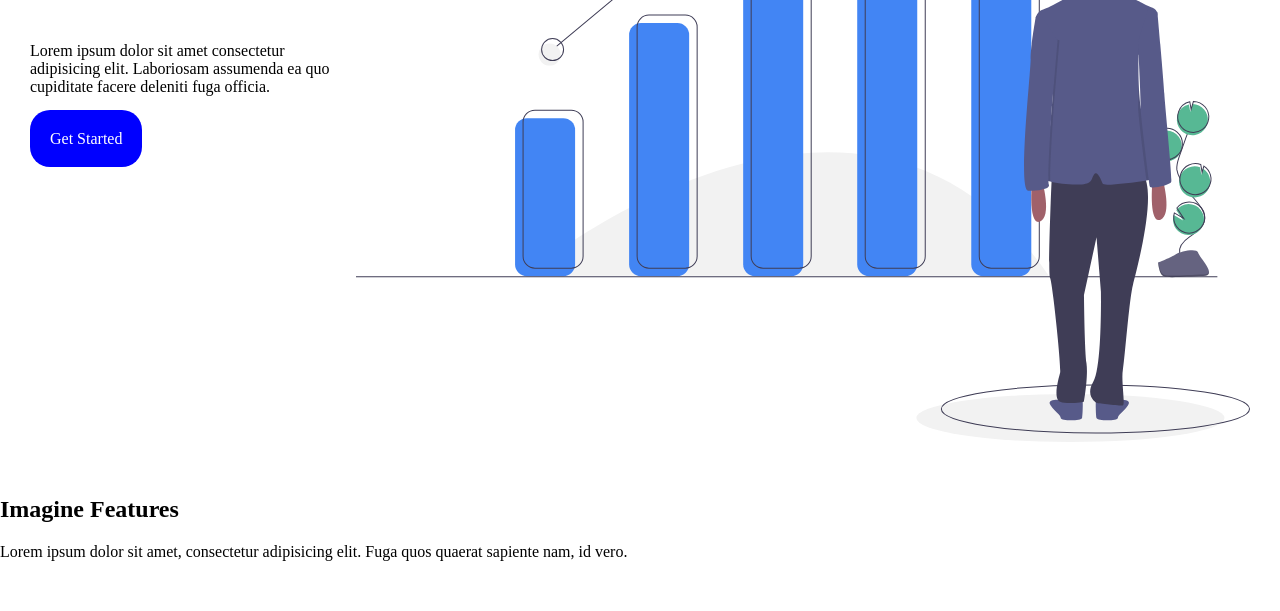
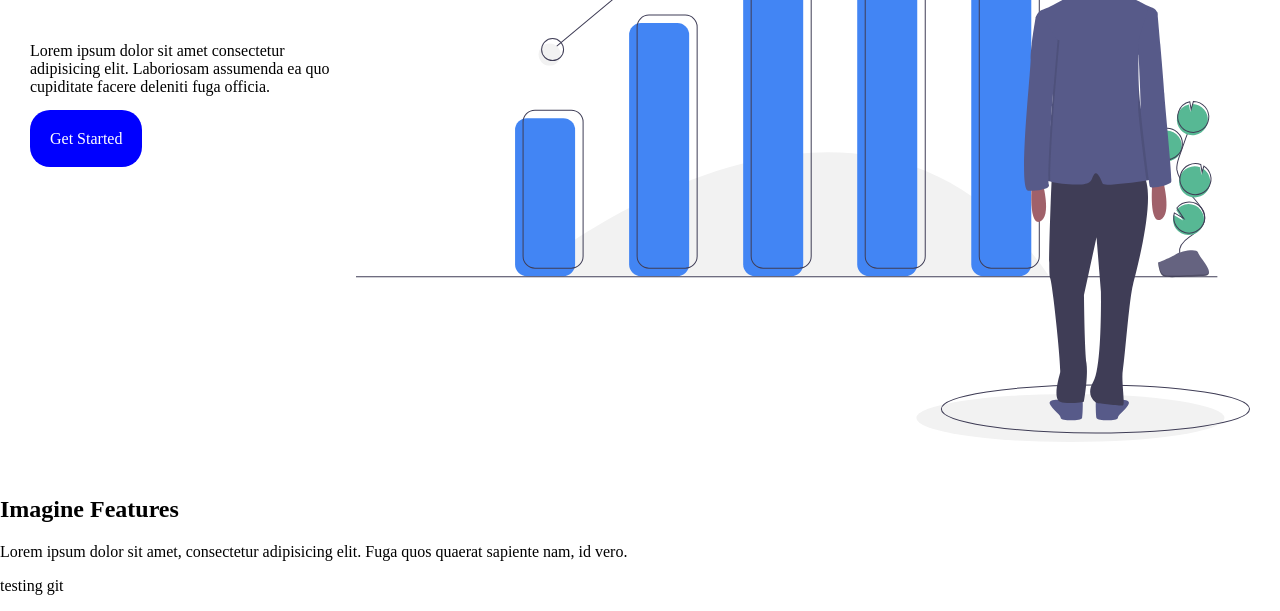
Before and after one commit to caroline-joyiee/imagine, a plain HTML site: page public/index.html in a window 1280 px wide. Shown: the part 465-1076 px from the top of the page. Before the commit the page ends 1042 px from the top, so only its background shows below. Drawn offline with Linux system fonts and the light colour scheme.

Commit message:
testing git

```diff
--- a/public/index.html
+++ b/public/index.html
@@ -55,6 +55,7 @@
 
 
     </div>
+    <p>testing git</p>
 </body>
 
 </html>
```
Also changed, not shown: 1 other file.
